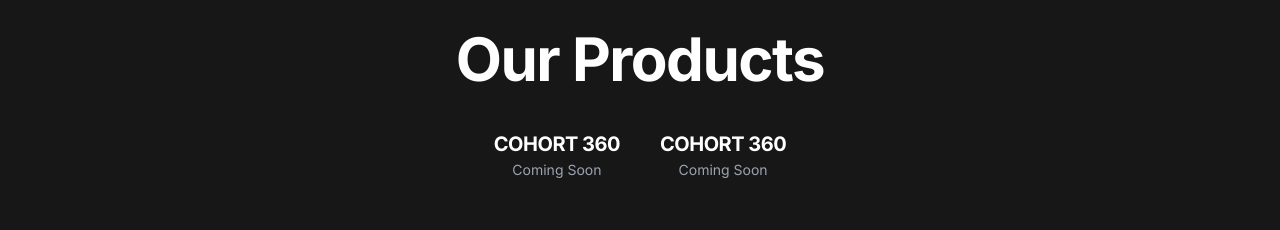
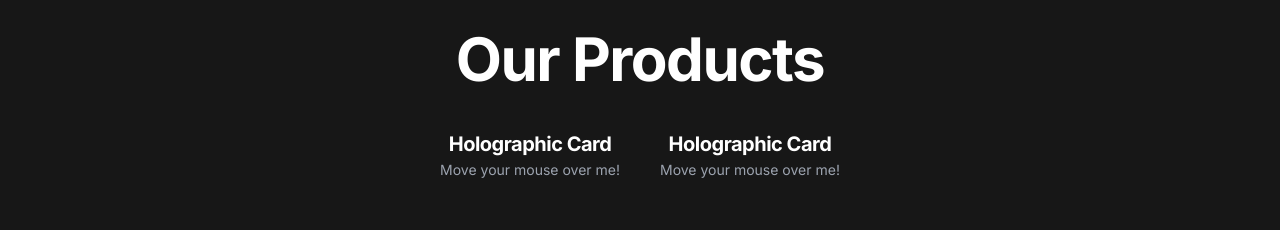
Before and after one commit to Farseen2002/Zyverce-app, a Next.js app in the folder zyverce-app/: page / in a window 1280 px wide. Shown: the part 5620-5850 px from the top of the page. Built offline with nearby package versions, Linux system fonts and the light colour scheme.

Commit message:
Refactor HolographicCard component and update text

```diff
--- a/zyverce-app/components/sections/Products.tsx
+++ b/zyverce-app/components/sections/Products.tsx
@@ -43,10 +43,10 @@ const HolographicCard = () => {
         >
             <div className="holo-content text-center">
                 <h3 className="component-title" style={{ fontWeight: 700, fontSize: '1.25rem', color: '#ffffff', letterSpacing: '-0.025em' }}>
-                    COHORT 360
+                    Holographic Card
                 </h3>
                 <p style={{ color: '#9ca3af', fontSize: '0.875rem' }}>
-                    Coming Soon
+                    Move your mouse over me!
                 </p>
             </div>
             <div className="holo-glow"></div>
```
